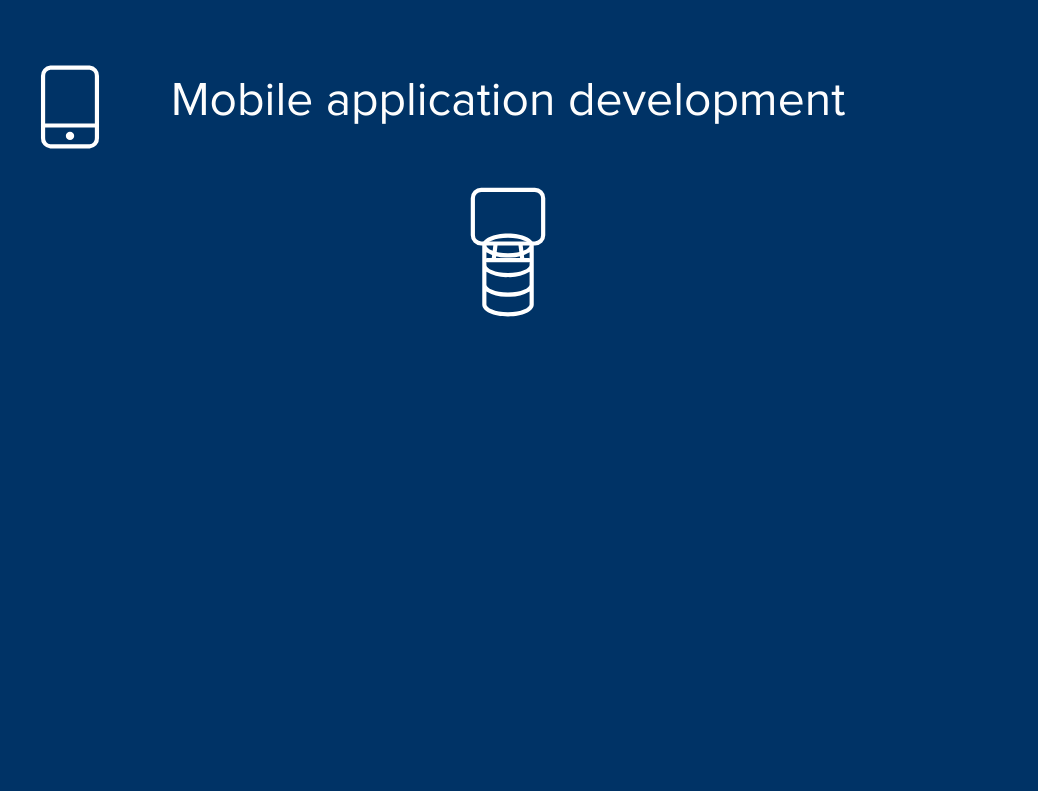
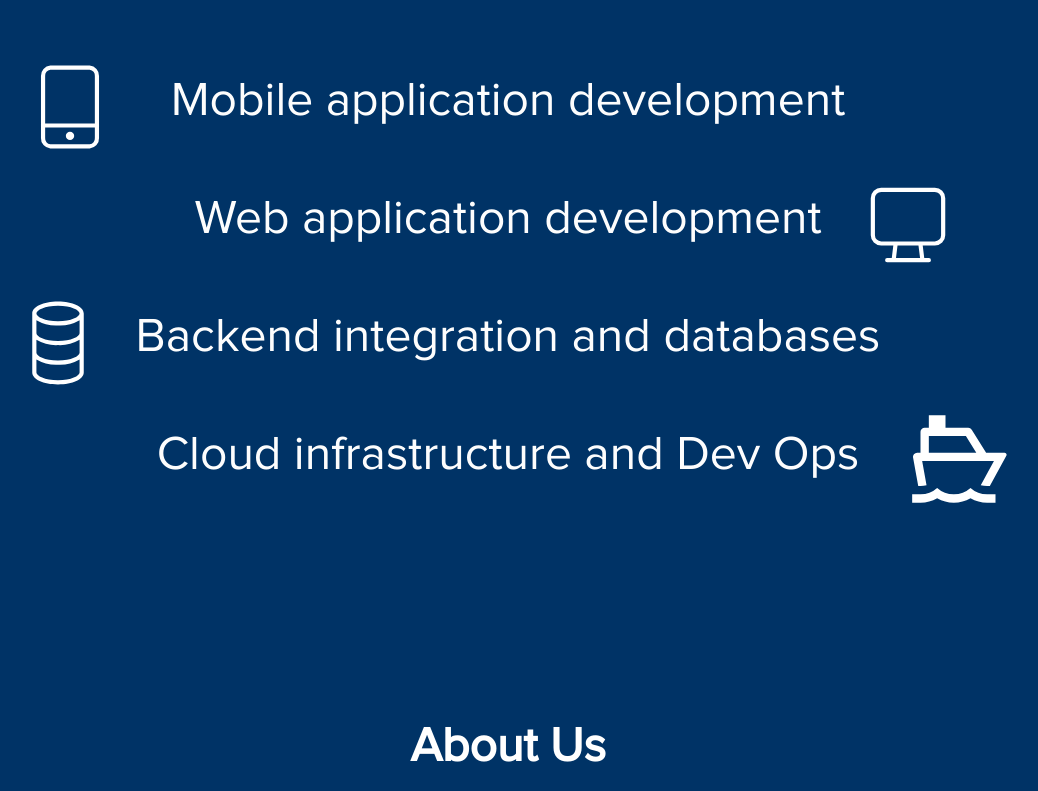
Before and after one commit to sharpk1/landing-page, a React (Create React App) app: page / in a window 1280 px wide. Shown: the part 1049-1840 px from the top of the page, without its empty margins (132-1170 px from the left). Before the commit the page ends 1374 px from the top, so only its background shows below. Built offline with nearby package versions, Linux system fonts and the light colour scheme.

Commit message:
add about us and finish off the icons

```diff
--- a/src/MainPage.jsx
+++ b/src/MainPage.jsx
@@ -12,6 +12,7 @@ const MainPage = () => {
   const [showMobileText, setShowMobileText] = useState(false);
   const [showMonitorIcon, setShowMonitorIcon] = useState(false);
   const [showContainerIcon, setShowContainerIcon] = useState(false);
+  const [showShipIcon, setShowShipIcon] = useState(false);
 
   const monitorRef = useRef(null);
 
@@ -76,6 +77,21 @@ const MainPage = () => {
         const rect = databaseIcon.getBoundingClientRect();
         const isVisible = rect.top >= 0 && rect.top <= window.innerHeight;
         setShowContainerIcon(isVisible);
+      }
+    };
+
+    window.addEventListener("scroll", handleScroll);
+    return () => window.removeEventListener("scroll", handleScroll);
+  }, []);
+
+  useEffect(() => {
+    const handleScroll = () => {
+      const shipIcon = document.getElementById("ship-icon");
+
+      if (shipIcon) {
+        const rect = shipIcon.getBoundingClientRect();
+        const isVisible = rect.top >= 0 && rect.top <= window.innerHeight;
+        setShowShipIcon(isVisible);
       }
     };
 
@@ -171,13 +187,54 @@ const MainPage = () => {
               style={{
               marginTop: '-20px',
               position:'absolute',
-                transform: showContainerIcon ? "translateX(-400px)" : "translateX(0)",
+                transform: showContainerIcon ? "translateX(-450px)" : "translateX(0)",
                 transition: "transform 0.5s",
               }} color="white" size={100} />
+              {showMonitorIcon && (
+              <div className="main-page-title fade-in">Backend integration and databases</div>
+            )}
+          </div>
+          <div className="slide-item">
+            <RiShip2Line
+              id='ship-icon'
+              color="white"
+              size={100}
+              style={{
+                marginTop: '-20px',
+                position:'absolute',
+                  transform: showShipIcon ? "translateX(450px)" : "translateX(0)",
+                  transition: "transform 0.5s",
+                }}
+            />
+            {showShipIcon && (
+              <div className="main-page-title fade-in">Cloud infrastructure and Dev Ops</div>
+            )}
           </div>
         </div>
         <br />
+        <br />
+        <br />
+        <br />
+        <br />
+        <br />
+        <br />
+        <br />
+        <br />
+        <br />
+        <br />
+        <br />
       </Element>
+      <h1
+          style={{
+            flexWrap: "wrap",
+            alignContent: "space-between",
+            display: "flex",
+            justifyContent: "center",
+          }}
+          className={`main-page-title ${fadeIn ? "fade-in" : ""}`}
+        >
+          About Us
+        </h1>
     </>
   );
 };
```
